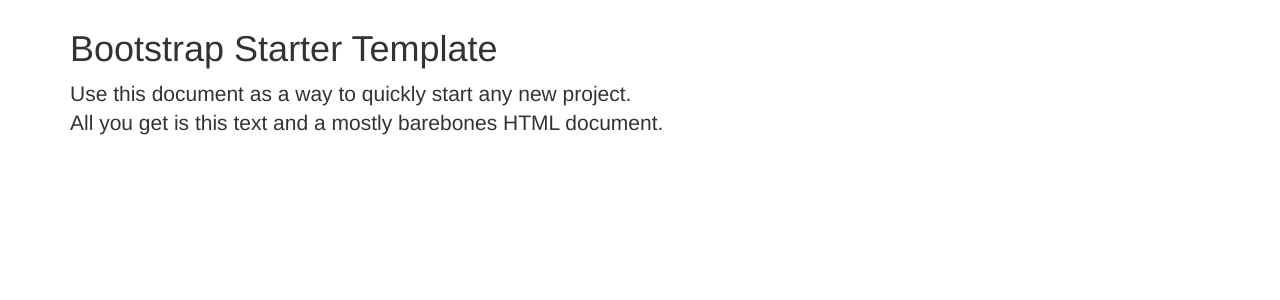
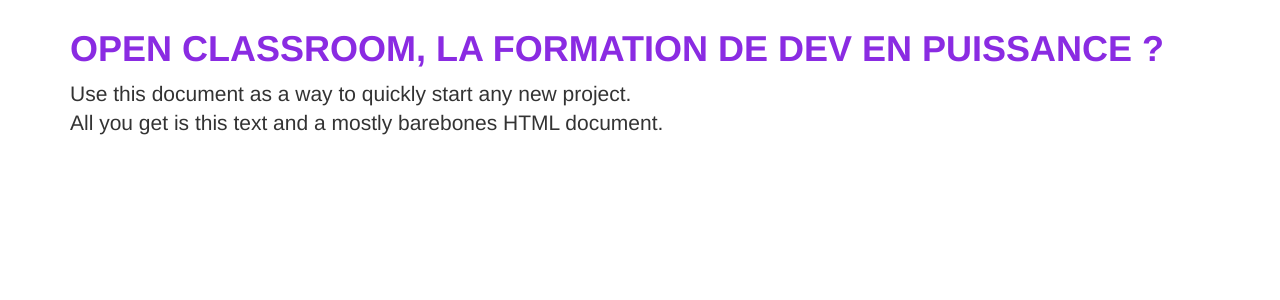
Before and after one commit to sylvain-one-media/first-repo, a PHP site: page / in a window 1280 px wide. Shown: the part 51-351 px from the top of the page. Run offline with PHP 8.4, Linux system fonts and the light colour scheme.

Commit message:
modification du H1 dans lindex.php et aussi dans le fichier style.css (dossier CSS)
Mise en forme du titre H1 dans l'index et au niveau d style (fichier
style.CSS)

```diff
--- a/css/style.css
+++ b/css/style.css
@@ -0,0 +1,5 @@
+h1{
+    color: blueviolet;
+    text-transform: uppercase;
+    font-weight: bold;
+}
--- a/index.php
+++ b/index.php
@@ -45,7 +45,7 @@
 
     <div class="container">
         <br><br><br>
-        <h1>Bootstrap Starter Template</h1>
+        <h1>Open Classroom, la formation de dev en puissance ?</h1>
         <p class="lead">Use this document as a way to quickly start any new project.
             <br> All you get is this text and a mostly barebones HTML document.</p>
     </div>
```
